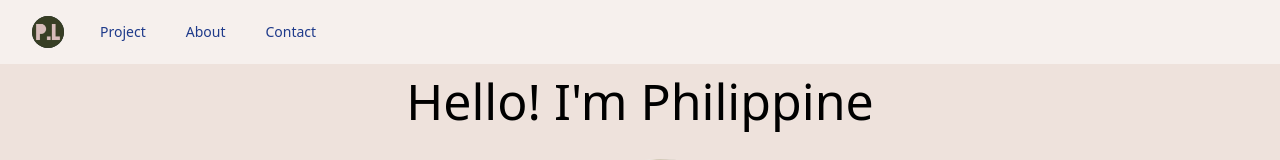
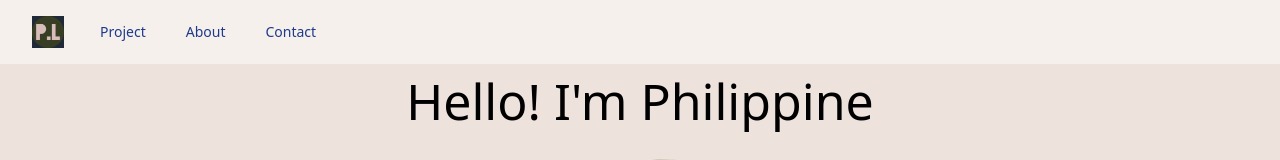
Before and after one commit to Plorrain/my-own-personnal-app, a React (Create React App) app: page / in a window 1280 px wide. Shown: the top 160 px of the page. Built offline with nearby package versions, Linux system fonts and the light colour scheme.

Commit message:
Favicon: will need to work on this: either orund the logo image or square the navbar logo

```diff
--- a/src/components/UI/Navbar.js
+++ b/src/components/UI/Navbar.js
@@ -34,7 +34,7 @@ export default function Example() {
                 {/* sm:items-stretch was creating the logo to stretch in mobile format */}
 
                 {/* Logo */}
-                <div className="flex rounded-full bg-gray-800 text-sm focus:outline-none focus:ring-2 focus:ring-white focus:ring-offset-2 focus:ring-offset-gray-800">
+                <div className="flex bg-gray-800 text-sm focus:outline-none focus:ring-2 focus:ring-white focus:ring-offset-2 focus:ring-offset-gray-800">
                   <img
                     className="h-8 w-8 rounded-full"
                     src="./images/logo.png"
```
